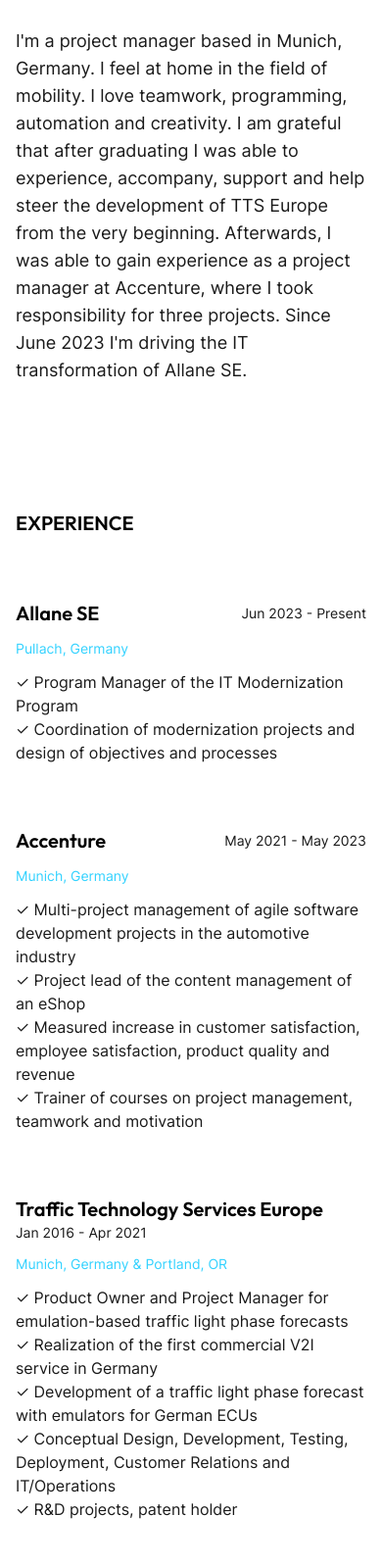
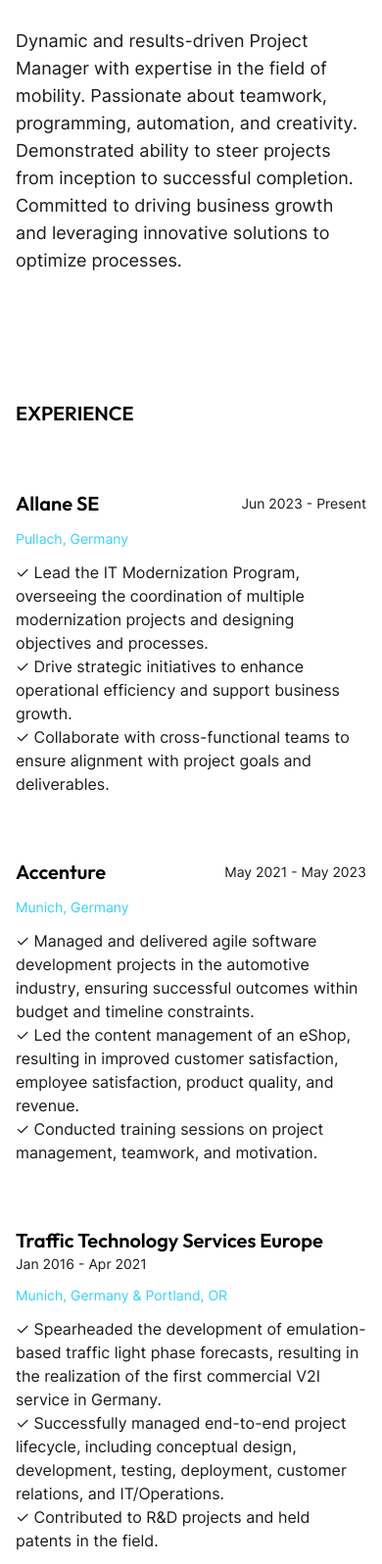
Before and after one commit to pastperfeckt/interactiveCV, an Astro site: page / in a window 390 px wide. Shown: the part 401-1997 px from the top of the page at 98% size. Built offline with nearby package versions, Linux system fonts and the light colour scheme; Astro itself is replaced by a stand-in of ours.

Commit message:
content optimized with AI and phone button added

```diff
--- a/src/components/general/Footer.astro
+++ b/src/components/general/Footer.astro
@@ -7,7 +7,7 @@ import { info } from "@data";
 >
   <p class="dark:text-light text-right my-8">
   </p>
-  <div class="grid grid-cols-3 gap-4">
+  <div class="grid grid-cols-4 gap-4">
     <a
       aria-label="Social Media"
       href={info.socialMedia.linkedin}
@@ -35,6 +35,28 @@ import { info } from "@data";
     </a>
     <a
     aria-label="Social Media"
+    href={info.socialMedia.facebook}
+    target="_blank"
+    class="footer-icons"
+  >
+    <svg
+      xmlns="http://www.w3.org/2000/svg"
+      width="18"
+      height="18"
+      viewBox="0 0 24 24"
+      fill="none"
+      stroke="currentColor"
+      stroke-width="2"
+      stroke-linecap="round"
+      stroke-linejoin="round"
+      class="feather feather-facebook"
+      ><path
+        d="M18 2h-3a5 5 0 0 0-5 5v3H7v4h3v8h4v-8h3l1-4h-4V7a1 1 0 0 1 1-1h3z"
+      ></path>
+    </svg>
+  </a>
+    <a
+      aria-label="Social Media"
       href={info.socialMedia.email}
       target="_blank"
       class="footer-icons"
@@ -57,7 +79,7 @@ import { info } from "@data";
     </a>
     <a
     aria-label="Social Media"
-      href={info.socialMedia.facebook}
+    href={info.socialMedia.phone}
     target="_blank"
     class="footer-icons"
   >
@@ -65,15 +87,15 @@ import { info } from "@data";
       xmlns="http://www.w3.org/2000/svg"
       width="18"
       height="18"
-        viewBox="0 0 24 24"
+      viewBox="0 0 64 64"
       fill="none"
       stroke="currentColor"
-        stroke-width="2"
+      stroke-width="5"
       stroke-linecap="round"
       stroke-linejoin="round"
-        class="feather feather-facebook"
+      class="feather feather-telephone"
       ><path
-          d="M18 2h-3a5 5 0 0 0-5 5v3H7v4h3v8h4v-8h3l1-4h-4V7a1 1 0 0 1 1-1h3z"
+        d="M58.9 47l-10.4-6.8a4.8 4.8 0 0 0-6.5 1.3c-2.4 2.9-5.3 7.7-16.2-3.2S19.6 24.4 22.5 22a4.8 4.8 0 0 0 1.3-6.5L17 5.1c-.9-1.3-2.1-3.4-4.9-3S2 6.6 2 15.6s7.1 20 16.8 29.7S39.5 62 48.4 62s13.2-8 13.5-10-1.7-4.1-3-5z"
       ></path>
     </svg>
   </a>
--- a/src/data/info.ts
+++ b/src/data/info.ts
@@ -2,12 +2,17 @@ export const info = {
   baseUrl: "https://astro-portfolio-uzair.vercel.app",
   name: "Paul Pellekoorne",
   jobDescription: "Web Developer",
-  about: `I'm a project manager based in Munich, Germany.
-   I feel at home in the field of mobility. I love teamwork, programming, automation and creativity.
-   I am grateful that after graduating I was able to experience, accompany, support and help steer the development of TTS Europe from the very beginning.
-   Afterwards, I was able to gain experience as a project manager at Accenture, where I took responsibility for three projects.
-   Since June 2023 I'm driving the IT transformation of Allane SE.
+  about: `Dynamic and results-driven Project Manager with expertise in the field of mobility.
+  Passionate about teamwork, programming, automation, and creativity.
+  Demonstrated ability to steer projects from inception to successful completion.
+  Committed to driving business growth and leveraging innovative solutions to optimize processes.
   `,
+  //about: `I'm a project manager based in Munich, Germany.
+  //I feel at home in the field of mobility. I love teamwork, programming, automation and creativity.
+  //I am grateful that after graduating I was able to experience, accompany, support and help steer the development of TTS Europe from the very beginning.
+  //Afterwards, I was able to gain experience as a project manager at Accenture, where I took responsibility for three projects.
+  //Since June 2023 I'm driving the IT transformation of Allane SE.
+  //`,
 
   experience: [
     {
@@ -16,8 +21,9 @@ export const info = {
       startDate: "Jun 2023",
       endDate: "Present",
       description: [
-        "✓ Program Manager of the IT Modernization Program",
-        "✓ Coordination of modernization projects and design of objectives and processes",
+        "✓ Lead the IT Modernization Program, overseeing the coordination of multiple modernization projects and designing objectives and processes.",
+        "✓ Drive strategic initiatives to enhance operational efficiency and support business growth.",
+        "✓ Collaborate with cross-functional teams to ensure alignment with project goals and deliverables.",
       ],
     },
 
@@ -27,11 +33,16 @@ export const info = {
       startDate: "May 2021",
       endDate: "May 2023",
       description: [
-        "✓ Multi-project management of agile software development projects in the automotive industry",
-        "✓ Project lead of the content management of an eShop",
-        "✓ Measured increase in customer satisfaction, employee satisfaction, product quality and revenue",
-        "✓ Trainer of courses on project management, teamwork and motivation",
+        "✓ Managed and delivered agile software development projects in the automotive industry, ensuring successful outcomes within budget and timeline constraints.",
+        "✓ Led the content management of an eShop, resulting in improved customer satisfaction, employee satisfaction, product quality, and revenue.",
+        "✓ Conducted training sessions on project management, teamwork, and motivation.",
       ],
+      //description: [
+      //  "✓ Multi-project management of agile software development projects in the automotive industry",
+      //  "✓ Project lead of the content management of an eShop",
+      //  "✓ Measured increase in customer satisfaction, employee satisfaction, product quality and revenue",
+      //  "✓ Trainer of courses on project management, teamwork and motivation",
+      //],
     },
 
     {
@@ -40,12 +51,16 @@ export const info = {
       startDate: "Jan 2016",
       endDate: "Apr 2021",
       description: [
-        "✓ Product Owner and Project Manager for emulation-based traffic light phase forecasts",
-        "✓ Realization of the first commercial V2I service in Germany",
-        "✓ Development of a traffic light phase forecast with emulators for German ECUs",
-        "✓ Conceptual Design, Development, Testing, Deployment, Customer Relations and IT/Operations",
-        "✓ R&D projects, patent holder"
+        "✓ Spearheaded the development of emulation-based traffic light phase forecasts, resulting in the realization of the first commercial V2I service in Germany.",
+        "✓ Successfully managed end-to-end project lifecycle, including conceptual design, development, testing, deployment, customer relations, and IT/Operations.",
+        "✓ Contributed to R&D projects and held patents in the field.",
       ],
+      //description: [
+      //  "✓ Product Owner and Project Manager for emulation-based traffic light phase forecasts",
+      //  "✓ Realization of the first commercial V2I service in Germany",
+      //  "✓ Development of a traffic light phase forecast with emulators for German ECUs",
+      //  "✓ Conceptual Design, Development, Testing, Deployment, Customer Relations and IT/Operations",
+      //  "✓ R&D projects, patent holder"
     },
 
     {
@@ -54,9 +69,8 @@ export const info = {
       startDate: "Sep 2014",
       endDate: "Feb 2015",
       description: [
-        "✓ Teaching Higher Mathematics for Engineers",
-        "✓ Management of the e-learning platform",
-        "✓ 3D printing of three-dimensional functions"
+        "✓ Instructed Higher Mathematics for Engineers, while managing the e-learning platform.",
+        "✓ Conducted research and 3D printing of three-dimensional functions.",
       ],
     },
   ],
@@ -80,10 +94,10 @@ export const info = {
       startDate: "2010",
       endDate: "2015",
       description: [
-        "✓ Reviewers in over 30 accreditation and evaluation procedures",
-        "✓ Expert committee member of the accreditation agency ASIIN e.V.",
-        "✓ Organizer and assessor in aptitude assessment procedures",
-        "✓ Member of appeal committees"
+        "✓ Participated as a reviewer in over 30 accreditation and evaluation procedures.",
+        "✓ Served as an expert committee member of the accreditation agency ASIIN e.V.",
+        "✓ Organized and assessed aptitude assessment procedures.",
+        "✓ Member of appeal committees."
       ],
     },
     {
@@ -92,9 +106,9 @@ export const info = {
       startDate: "2000",
       endDate: "2009",
       description: [
-        "✓ Piano lessons, from 2006 excellence class",
+        "✓ Excellence class in piano lessons since 2006",
         "✓ Additional commitment as a tutor and mediator",
-        "✓ Advanced Courses Mathematics and Music",
+        "✓ Advanced courses in mathematics and music",
       ],
     },
   ],
@@ -103,6 +117,7 @@ export const info = {
     facebook: "https://www.facebook.com/paul.pellekoorne",
     email: "mailto:paul@pellekoorne.de",
     linkedin: "https://www.linkedin.com/in/paulpellekoorne/",
+    phone: "tel:004915253484139",
   },
 
   projects: [
```
Also changed, not shown: public/android-chrome-192x192.png, public/android-chrome-384x384.png, public/apple-touch-icon.png, public/favicon-16x16.png, public/favicon-32x32.png, public/favicon.ico, public/mstile-150x150.png. Lines whose indentation alone changed are shown as unchanged.
